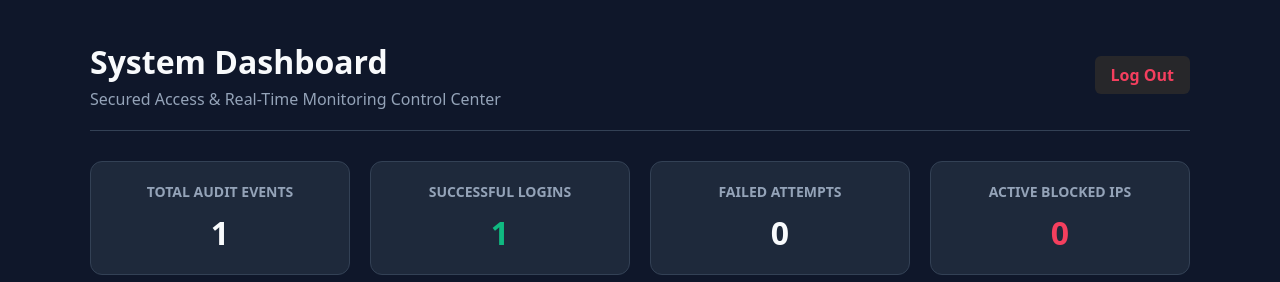
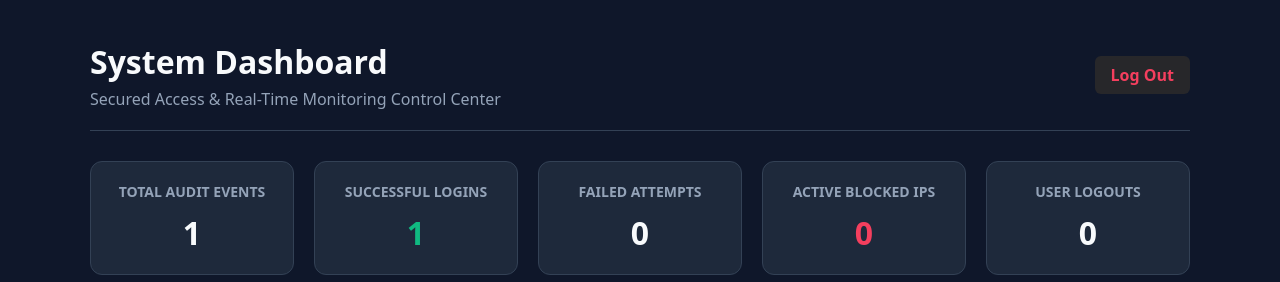
Before and after one commit to aaronjamesdg4241-prog/ip-camera-network, a Flask app: page /dashboard in a window 1280 px wide. Shown: the top 282 px of the page. Run offline with Flask 3, Linux system fonts and the light colour scheme; a user stored in the database is signed in; tables that the repository leaves empty hold one stand-in row (values such as "Sample post"); some libraries are stand-ins or nearby versions.

Commit message:
Update dashboard.html

```diff
--- a/templates/dashboard.html
+++ b/templates/dashboard.html
@@ -47,6 +47,7 @@
         .badge.success { background: rgba(16, 185, 129, 0.2); color: #34d399; }
         .badge.failed { background: rgba(244, 63, 94, 0.2); color: #fb7185; }
         .badge.locked { background: rgba(245, 158, 11, 0.2); color: #fbbf24; }
+        .badge.logout { background: rgba(148, 163, 184, 0.2); color: #cbd5e1; }
     </style>
 </head>
 <body>
@@ -79,6 +80,10 @@
             <h3>Active Blocked IPs</h3>
             <p>{{ blocked_count }}</p>
         </div>
+        <div class="stat-card">
+            <h3>User Logouts</h3>
+            <p>{{ logout_count }}</p>
+        </div>
     </div>
 
     <div class="panel-layout">
@@ -107,6 +112,8 @@
                                     <span class="badge success">Success</span>
                                 {% elif log.status == 'FAILED' %}
                                     <span class="badge failed">Failed</span>
+                                {% elif log.status == 'LOGOUT' %}
+                                    <span class="badge logout">Logout</span>
                                 {% else %}
                                     <span class="badge locked">Locked</span>
                                 {% endif %}
```
